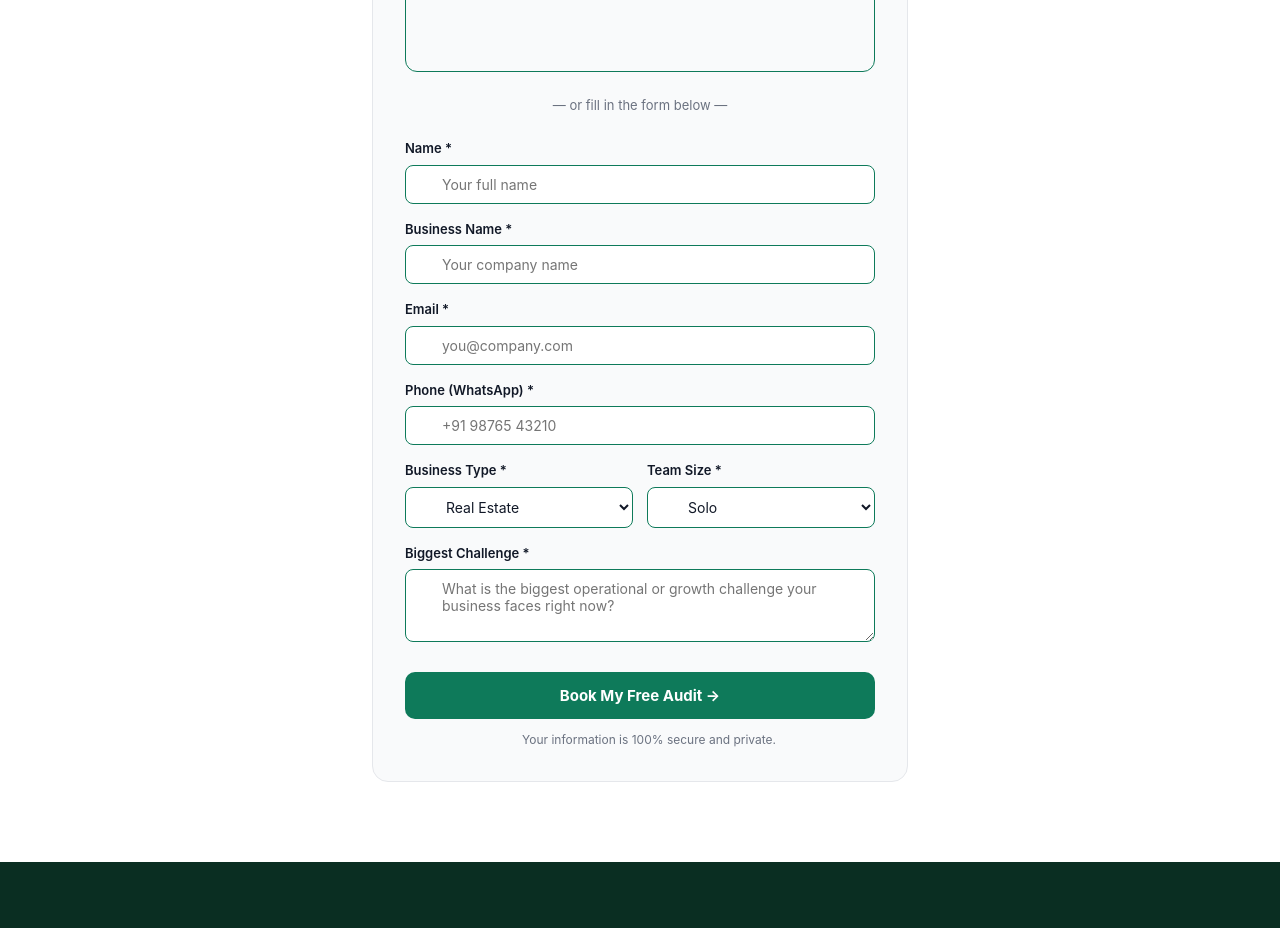
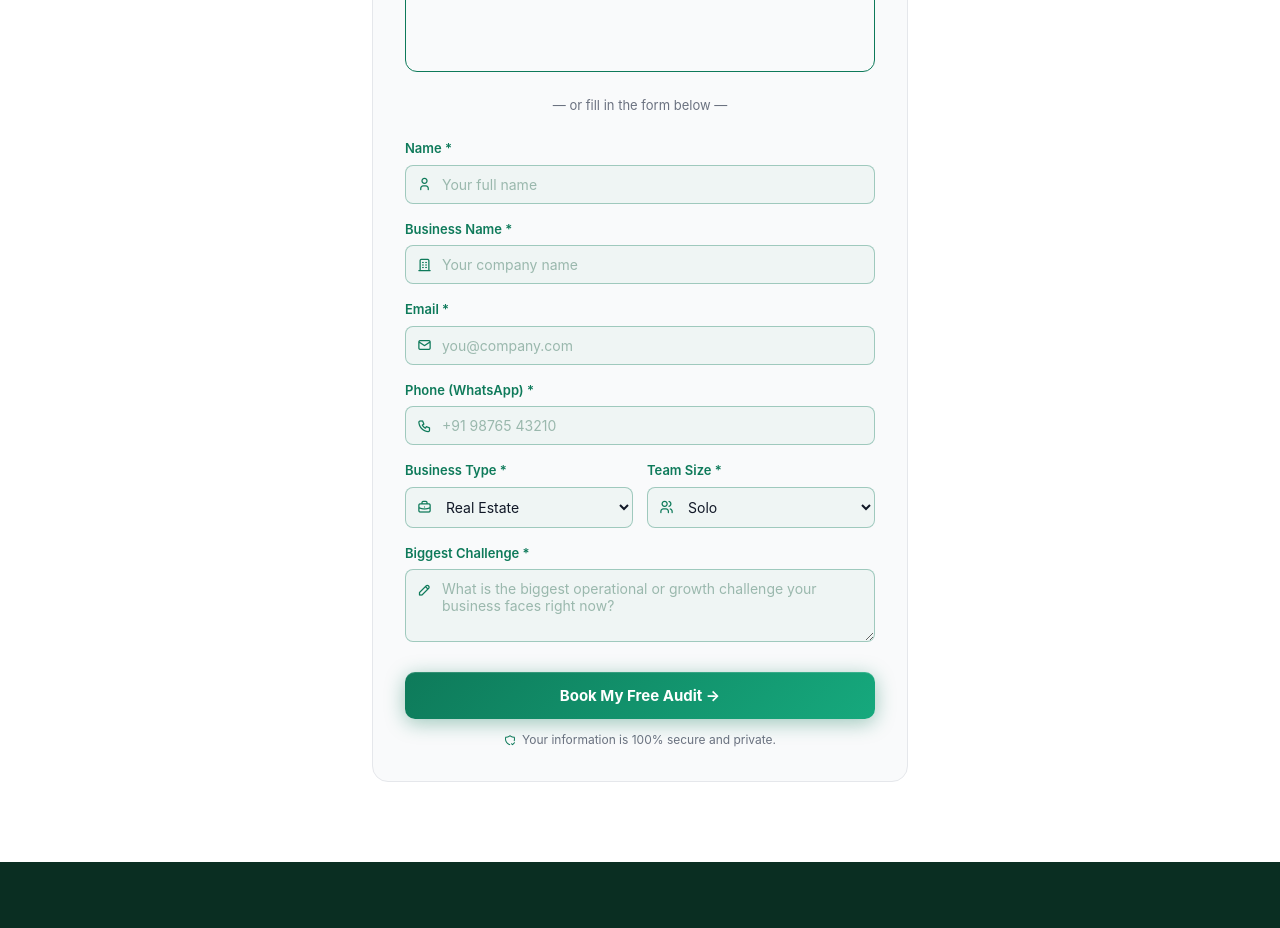
Before and after one commit to depgroworg-collab/depgrow-nextjs, a Next.js app: page /contact in a window 1280 px wide. Shown: the part 880-1808 px from the top of the page. Built offline with nearby package versions, Linux system fonts and the light colour scheme.

Commit message:
Update globals.css

```diff
--- a/src/styles/globals.css
+++ b/src/styles/globals.css
@@ -340,17 +340,22 @@ footer { background: var(--green-dark); padding: 4rem 2rem 0; }
 .audit-h2 span { color: var(--green); }
 .audit-sub { font-size: 15px; color: var(--text-sec); margin-bottom: 2rem; }
 .af-field { margin-bottom: 1rem; }
-.af-field label { font-size: 13px; font-weight: 600; display: block; margin-bottom: 6px; }
+.af-field label { font-size: 13px; font-weight: 600; display: block; margin-bottom: 6px; color: var(--green); }
 .af-input { position: relative; }
-.af-input i { position: absolute; left: 12px; top: 50%; transform: translateY(-50%); color: var(--text-sec); font-size: 15px; }
-.af-input input, .af-input select { width: 100%; padding: 10px 12px 10px 36px; border: 1px solid var(--green); border-radius: 8px; font-size: 14px; font-family: inherit; background: #fff; color: var(--text); outline: none; }
-.af-input input:focus, .af-input select:focus { border-color: var(--green); box-shadow: 0 0 0 3px rgba(14,122,90,0.12); }
+.af-input i { position: absolute; left: 12px; top: 50%; transform: translateY(-50%); color: var(--green); font-size: 15px; }
+.af-input input, .af-input select { width: 100%; padding: 10px 12px 10px 36px; border: 1.5px solid rgba(14,122,90,0.35); border-radius: 8px; font-size: 14px; font-family: inherit; background: rgba(14,122,90,0.04); color: var(--text); outline: none; transition: border-color 0.2s, box-shadow 0.2s; }
+.af-input input:focus, .af-input select:focus { border-color: var(--green); box-shadow: 0 0 0 3px rgba(14,122,90,0.12); background: rgba(14,122,90,0.07); }
+.af-input input::placeholder { color: #9ab8ad; }
 .af-textarea { align-items: flex-start; }
 .af-textarea i { top: 14px; transform: none; }
-.af-input textarea { width: 100%; padding: 10px 12px 10px 36px; border: 1px solid var(--green); border-radius: 8px; font-size: 14px; font-family: inherit; resize: vertical; outline: none; }
-.af-input textarea:focus { border-color: var(--green); box-shadow: 0 0 0 3px rgba(14,122,90,0.12); }
-.af-submit { width: 100%; background: var(--green); color: #fff; border: none; padding: 14px; border-radius: 10px; font-size: 15px; font-weight: 700; cursor: pointer; font-family: inherit; margin-top: 0.5rem; }
-.af-submit:hover { background: #0B6649; }
+.af-input textarea { width: 100%; padding: 10px 12px 10px 36px; border: 1.5px solid rgba(14,122,90,0.35); border-radius: 8px; font-size: 14px; font-family: inherit; resize: vertical; outline: none; background: rgba(14,122,90,0.04); color: var(--text); transition: border-color 0.2s, box-shadow 0.2s; }
+.af-input textarea:focus { border-color: var(--green); box-shadow: 0 0 0 3px rgba(14,122,90,0.12); background: rgba(14,122,90,0.07); }
+.af-input textarea::placeholder { color: #9ab8ad; }
+.af-submit { width: 100%; background: linear-gradient(135deg, #0E7A5A 0%, #16A97D 50%, #1aff9c 100%); background-size: 200% 200%; color: #fff; border: none; padding: 14px; border-radius: 10px; font-size: 15px; font-weight: 700; cursor: pointer; font-family: inherit; margin-top: 0.5rem; position: relative; overflow: hidden; box-shadow: 0 4px 20px rgba(14,122,90,0.4), 0 1px 0 rgba(255,255,255,0.15) inset; transition: box-shadow 0.2s, transform 0.15s, background-position 0.4s; }
+.af-submit::before { content: ''; position: absolute; top: 0; left: -100%; width: 60%; height: 100%; background: linear-gradient(120deg, transparent, rgba(255,255,255,0.25), transparent); transform: skewX(-20deg); transition: left 0.5s ease; }
+.af-submit:hover { background-position: right center; box-shadow: 0 6px 28px rgba(14,122,90,0.55), 0 1px 0 rgba(255,255,255,0.2) inset; transform: translateY(-1px); }
+.af-submit:hover::before { left: 160%; }
+.af-submit:active { transform: translateY(0); box-shadow: 0 2px 12px rgba(14,122,90,0.35); }
 .af-secure { font-size: 12px; color: var(--text-sec); text-align: center; margin-top: 0.75rem; display: flex; align-items: center; justify-content: center; gap: 6px; }
 
 /* ── LEGAL PAGES ─────────────────────────────── */
```
